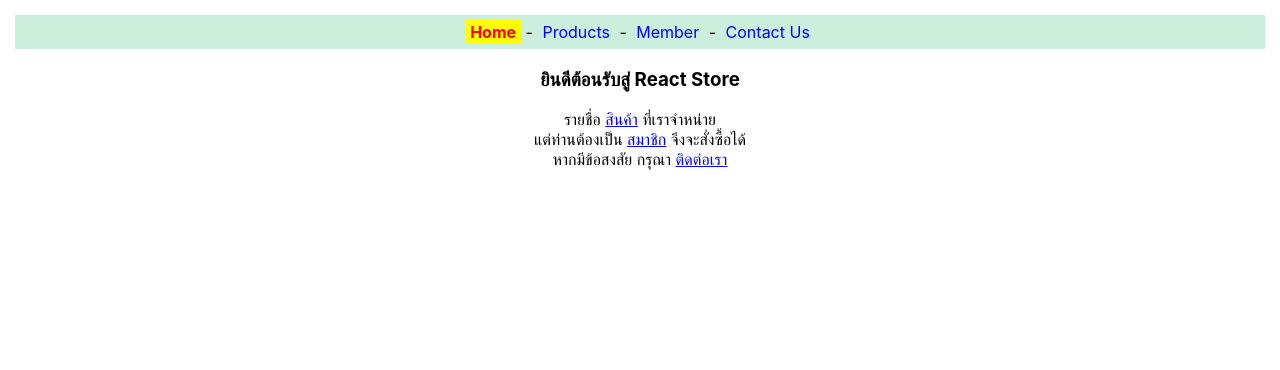
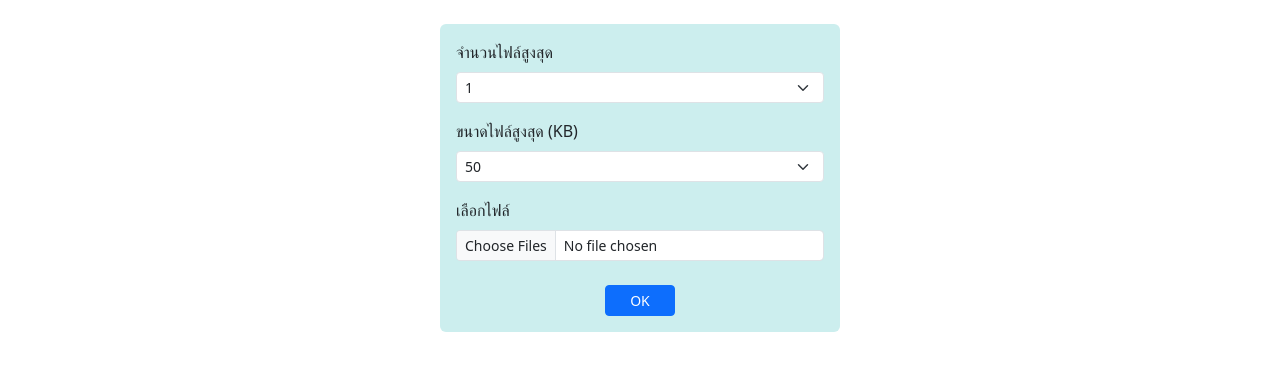
Before and after one commit to SakkarinTemaiyanan/app1, a React (Create React App) app: page / in a window 1280 px wide. Shown: the top 370 px of the page. Built offline with nearby package versions, Linux system fonts and the light colour scheme.

Commit message:
input part1
input part1

```diff
--- a/package.json
+++ b/package.json
@@ -6,6 +6,7 @@
     "@testing-library/jest-dom": "^5.17.0",
     "@testing-library/react": "^13.4.0",
     "@testing-library/user-event": "^13.5.0",
+    "bootstrap": "^5.3.3",
     "react": "^18.3.1",
     "react-dom": "^18.3.1",
     "react-router-dom": "^6.26.2",
--- a/src/App.js
+++ b/src/App.js
@@ -1,6 +1,7 @@
 import React from 'react'
-import Router3 from './router3'
+import FormBootstrap from './form-bootstrap';
+import FormSelectFile from './form-select-file';
 
 export default function App(){
-  return <Router3/>
+  return <FormSelectFile/>
 }
--- /dev/null
+++ b/src/form-bootstrap.js
@@ -0,0 +1,29 @@
+import React from "react";
+
+export default function FormBootstrap() {
+    return(
+        <div className= "mt-3 mx-auto p-3" style={{width: '400px', background: '#cee'}}>
+            <form>
+                <div className="from-group mb-3">
+                    <label htmlFor= "login">Email</label>
+                    <input type= "text" id= "login" className="from-control"/>
+                </div>
+                <div className="from-group mb-3">
+                    <label htmlFor= "pswd">Password</label>
+                    <input type= "password" id= "pswd" name= "pswd" className= "form-control"/>
+                </div>
+                <div className="from-group mb-4">
+                    <label htmlFor= "select1">Select</label>
+                    <select id= "select1" name= "select1" className= "form-select">
+                        <option value="1">Item1</option>
+                        <option value="2">Item2</option>
+                        <option value="3">Item3</option>
+                    </select>
+                </div>
+                <button className="btn btn-primary">OK</button>
+            </form>
+        </div>
+
+
+    )
+}
--- /dev/null
+++ b/src/form-select-file.js
@@ -0,0 +1,64 @@
+import React from "react";
+
+export default function FormSelectFile() {
+    const inputFile = React.useRef()
+    const selectMaxNumFiles = React.useRef()
+    const selectMaxSize = React.useRef()
+
+    let maxNumfiles = [1,2,3,4,5]
+    let maxSizefiles = [50,100,200,500,1000]
+
+    const onClickButton = () => {
+        let maxNumFiles = selectMaxNumFiles.current.value
+        let maxSize = selectMaxSize.current.value
+        if (inputFile.current.files.length > selectMaxNumFiles.current.value) {
+            alert(`เลือกได้ไม่เกิน ${maxNumFiles} ไฟล์`)
+            return
+        }
+
+        for (let f of inputFile.current.files) {
+            if (f.size > maxSize * 1000){
+               alert(`ขนาดของแต่ละไฟล์ต้องไม่เกิน ${maxSize} KB`)
+               return
+            }
+        }
+        alert('Files OK')
+    }
+    return (
+     <div className="mt-4 mx-auto p-3 rounded"
+        style={{width: '400px', background: '#cee'}}>
+     <form>
+        <div className="form-group mb-3">
+            <label htmlFor= "maxNumFiles" className="form-label">จำนวนไฟล์สูงสุด</label>
+            <select id= "maxNumFiles" className="form-select form-select-sm" ref= {selectMaxNumFiles}>
+                {
+                    maxNumfiles.map(i => {
+                        return <option value={i}>{i}</option>
+                    })
+                }
+            </select>
+        </div>
+        <div className="form-group mb-3">
+            <label htmlFor= "maxFileSize" className= "form-label">ขนาดไฟล์สูงสุด (KB)</label>
+            <select id= "maxFileSize" className= "form-select form-select-sm" ref= {selectMaxSize}>
+                {
+                    maxSizefiles.map(i=>{
+                        return <option value={i}>{i}</option>
+                    })
+                }
+            </select>
+        </div>
+        <div className= "form-group mb-3">
+            <label htmlFor= "file" className= "form-label">เลือกไฟล์</label>
+            <input type= "file" id= "file" accept="image/*"
+               className="form-control form-control-sm" ref={inputFile} multiple/>
+        </div>
+
+        <div className="text-center mt-4">
+            <button type= "button" className= "btn btn-sm btn-primary px-4"
+               onClick={onClickButton}>OK</button>
+        </div>
+     </form>
+     </div>
+    )
+}
--- a/src/index.js
+++ b/src/index.js
@@ -3,6 +3,8 @@
 import './index.css';
 import App from './App';
 import reportWebVitals from './reportWebVitals';
+import 'bootstrap/dist/css/bootstrap.min.css'
+import 'bootstrap/dist/js/bootstrap.bundle.min.js'
 
 const root = ReactDOM.createRoot(document.getElementById('root'));
 root.render(
```
Also changed, not shown: src/form-search.js (added, +24 -0 lines), src/from-text.js (added, +54 -0 lines), 1 other file (tests, documents, lock files or other folders).
